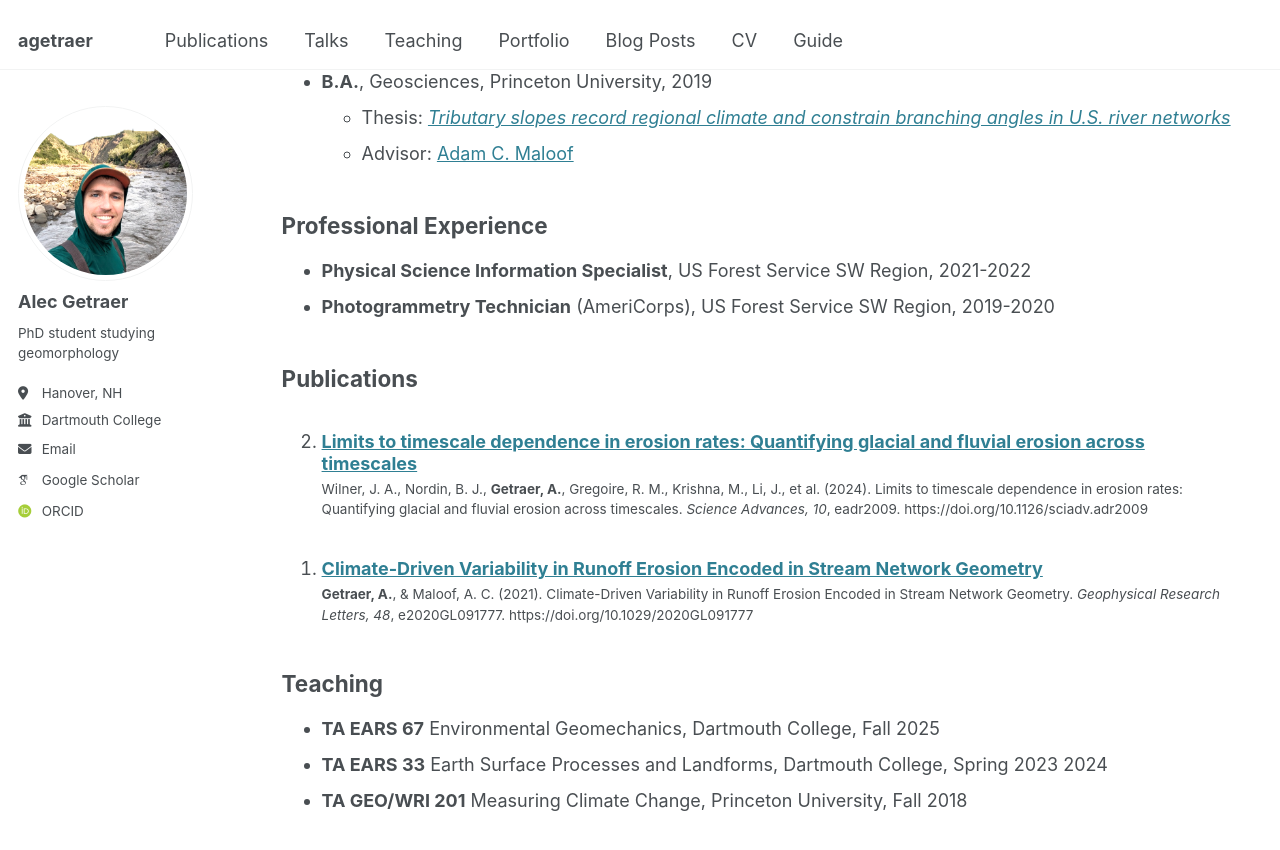
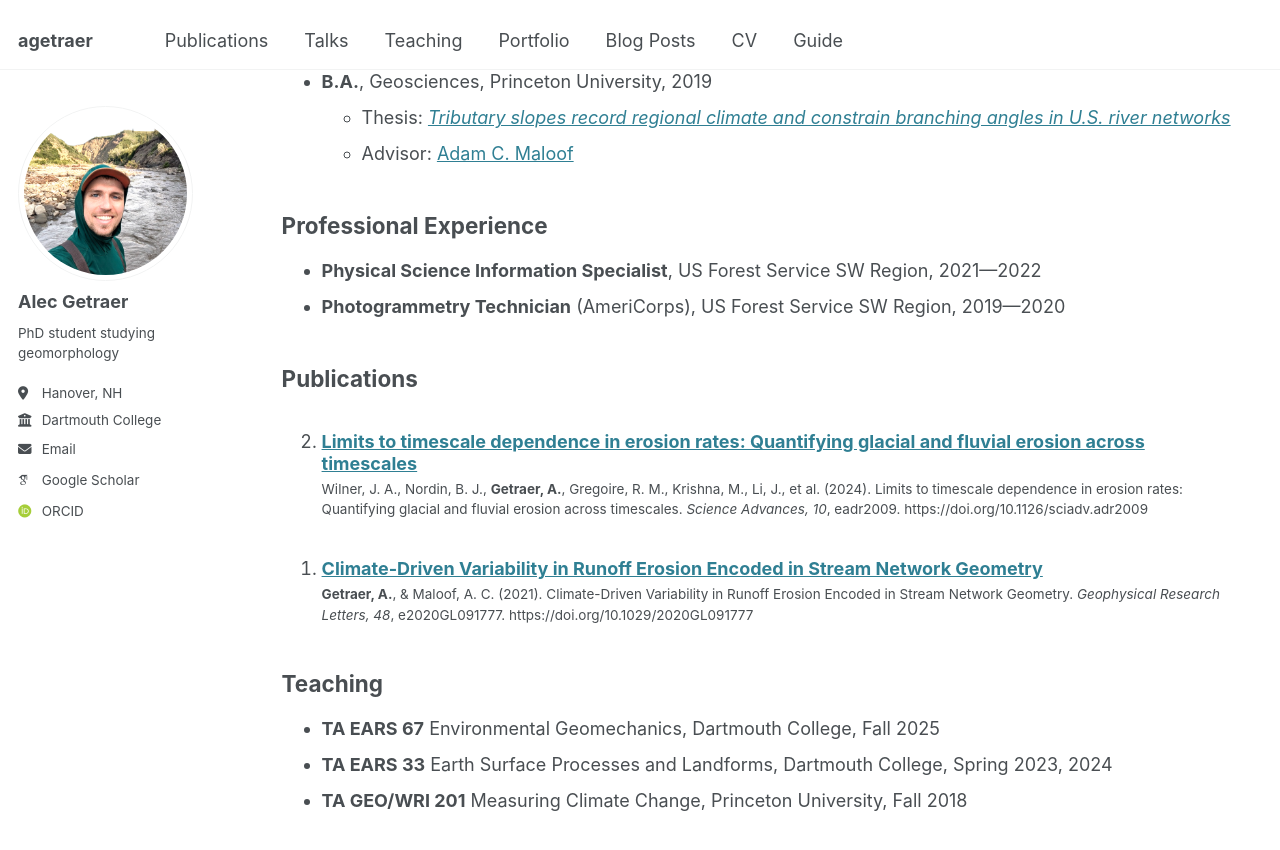
Before and after one commit to agetraer/agetraer.github.io, a Jekyll site: the page built from _pages/cv.md, in a window 1280 px wide and 900 px high, scrolled down 300 px. Shown: the top 850 px of the window. Built offline with Jekyll 4.4.1, drawn with Linux system fonts in a browser that asks for light colours; some web fonts are replaced.

```diff
--- a/_pages/cv.md
+++ b/_pages/cv.md
@@ -22,8 +22,8 @@ Education
 
 Professional Experience
 ------
-* <b>Physical Science Information Specialist</b>, US Forest Service SW Region, 2021-2022
-* <b>Photogrammetry Technician</b> (AmeriCorps), US Forest Service SW Region, 2019-2020
+* <b>Physical Science Information Specialist</b>, US Forest Service SW Region, 2021—2022
+* <b>Photogrammetry Technician</b> (AmeriCorps), US Forest Service SW Region, 2019—2020
 
 Publications
 ------
@@ -36,7 +36,7 @@ Publications
 Teaching
 ------
 * <b>TA EARS 67</b> Environmental Geomechanics, Dartmouth College, Fall 2025
-* <b>TA EARS 33</b> Earth Surface Processes and Landforms, Dartmouth College, Spring 2023 2024
+* <b>TA EARS 33</b> Earth Surface Processes and Landforms, Dartmouth College, Spring 2023, 2024
 * <b>TA GEO/WRI 201</b> Measuring Climate Change, Princeton University, Fall 2018
 
 <!-- Talks
```
Also changed, not shown: _pages/about.md (+1 -1 lines).
